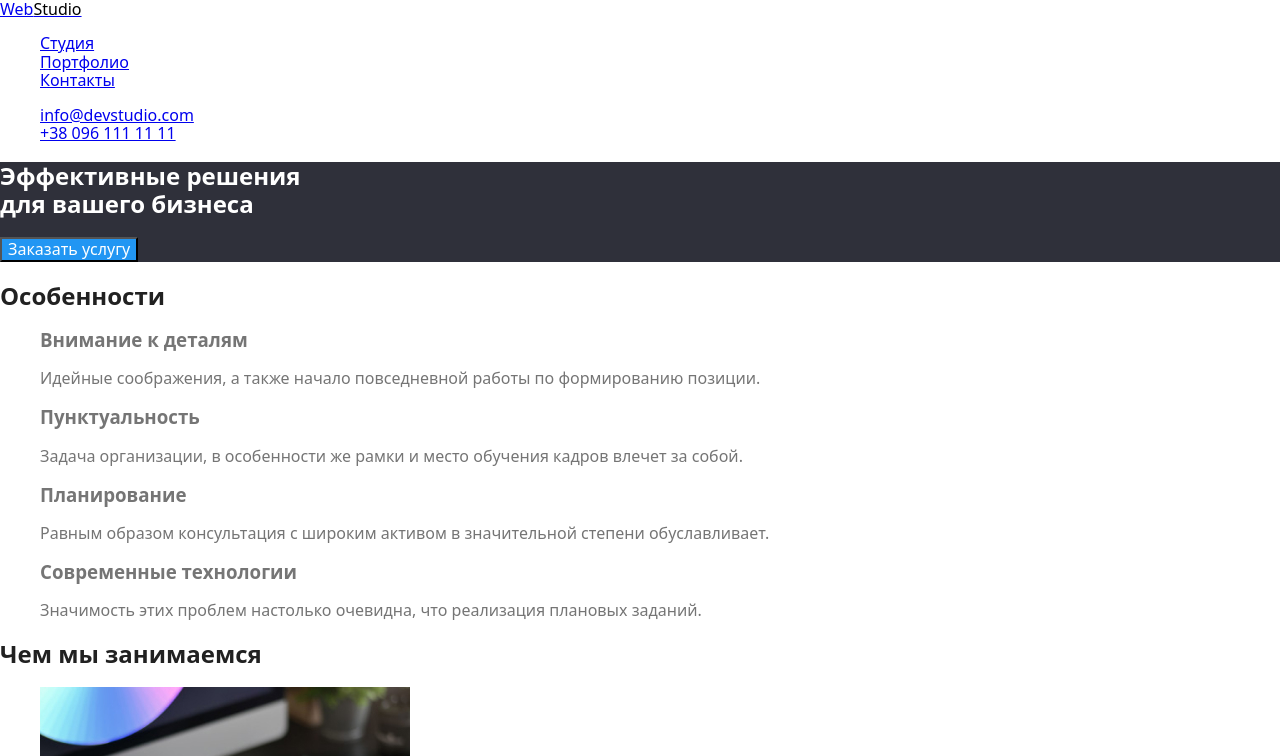
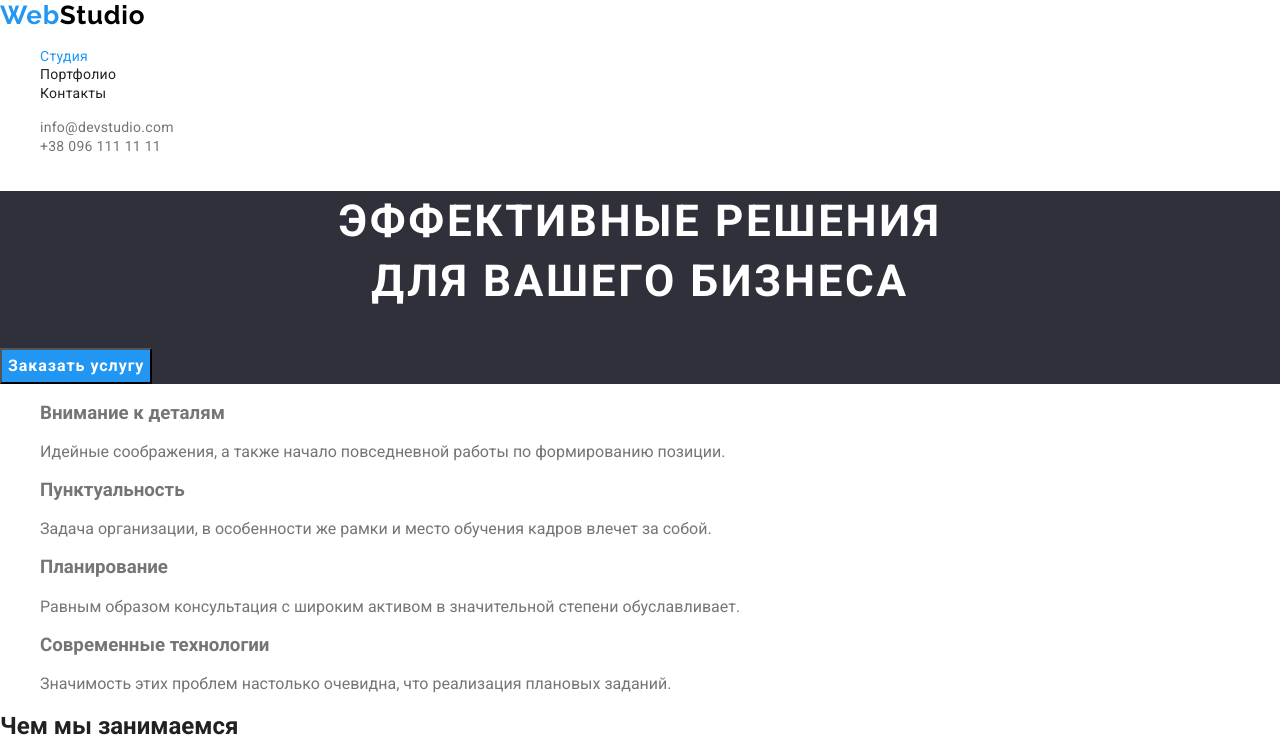
Before and after one commit to Kate-Kompani/goit-markup-hw-02, a plain HTML site: page index.html in a window 1280 px wide. Shown: the top 756 px of the page. Drawn offline with Linux system fonts and the light colour scheme.

Commit message:
редактировала css файл
Стилизировала хедер, футер и секцию герой.

```diff
--- a/css/styles.css
+++ b/css/styles.css
@@ -16,25 +16,68 @@
 /* белый - color: #FFFFFF; */
 /* черный - color: #000000; */
 
-/* Общие */
-ul {
-    list-style: none;
-    }
+ul {list-style: none;}
 
 body {
     background-color: #FFFFFF;
     color: #757575;
+    font-family: Roboto;
+    font-style: normal;
 }
 
 /* Header */
-.logo:focus {
+.logo-web, .logo-studio {
     text-decoration: none;
-    color: var(--accent);
+    font-family: Raleway;
+    font-style: normal;
+    font-weight: bold;
+    font-size: 26px;
+    line-height: 31px;
+    letter-spacing: 0.03em;
 }
 
-.second-part-logo {
+/* .logo-web:hover,
+.logo-web:focus,
+.logo-studio:hover,
+.logo-studio:focus {color: var(--accent);} */
+
+.logo-web {color: var(--accent);}
+
+.logo-studio {color: #000000;}
+
+.nav-link {
     text-decoration: none;
-    color: #000000;
+    font-family: Roboto;
+    font-style: normal;
+    font-weight: 500;
+    font-size: 14px;
+    line-height: 16px;
+    letter-spacing: 0.02em;
+    color: #212121;
+}
+
+.nav-link:hover,
+.nav-link:focus {color: var(--accent);}
+
+.current {color: var(--accent);}
+
+.mail,
+.tel {
+    text-decoration: none;
+    font-family: Roboto;
+    font-style: normal;
+    font-weight: 500;
+    font-size: 14px;
+    line-height: 16px;
+    letter-spacing: 0.02em;
+    color: #757575;
+}
+
+.mail:hover,
+.mail:focus,
+.tel:hover,
+.tel:focus {
+    color: var(--accent);
 }
 
 /* Герой */
@@ -43,14 +86,67 @@ body {
 }
 
 .hero-title {
+    text-decoration: none;
+    font-family: Roboto;
+    font-style: normal;
+    font-weight: 900;
+    font-size: 44px;
+    line-height: 60px;
+    text-align: center;
+    letter-spacing: 0.06em;
+    text-transform: uppercase;
     color: #FFFFFF;
 }
 
 .hero-button {
     color: #FFFFFF;
     background-color: var(--accent);
+    font-family: Roboto;
+    font-style: normal;
+    font-weight: bold;
+    font-size: 16px;
+    line-height: 30px;
+    text-align: center;
+    letter-spacing: 0.06em;
 }
 
 .section-title {
     color: var(--title-color);
 }
+
+.visually-hidden {
+    position: absolute;
+    width: 1px;
+    height: 1px;
+    margin: -1px;
+    border: 0;
+    padding: 0;
+    white-space: nowrap;
+    clip-path: inset(100%);
+    clip: rect(0 0 0 0);
+    overflow: hidden;
+}
+
+/* Футер */
+footer {background-color: var(--background-color);}
+
+.address-f,
+.mail-f,
+.tel-f {
+text-decoration: none;
+font-family: Roboto;
+font-style: normal;
+font-weight: normal;
+font-size: 14px;
+line-height: 24px;
+letter-spacing: 0.03em;
+}
+
+.address-f {
+    color: #FFFFFF;
+}
+
+.mail-f,
+.tel-f {
+    color:rgba(255, 255, 255, 0.6)
+}
--- a/index.html
+++ b/index.html
@@ -4,6 +4,11 @@
     <meta charset="UTF-8">
     <meta name="viewport" content="width=device-width, initial-scale=1.0">
     <title>WebStudio</title>
+    <link rel="preconnect" href="https://fonts.gstatic.com">
+    <link href="https://fonts.googleapis.com/css2?family=Raleway:wght@400;700&family=Roboto:wght@400;700&display=swap"
+        rel="stylesheet">
+    <link rel="preconnect" href="https://fonts.gstatic.com">
+    <link href="https://fonts.googleapis.com/css2?family=Roboto:wght@400;700&display=swap" rel="stylesheet">
     <link rel="stylesheet" href="./css/modern-normalize.css" />
     <link rel="stylesheet" href="./css/styles.css" />
 </head>
@@ -11,16 +16,16 @@
     <!-- Шапка сайта -->
     <header>
         <nav>
-            <a class="logo" href="./index.html">Web<span class="second-part-logo">Studio</span></a>
+            <a class="logo-web" href="./index.html">Web<span class="logo-studio">Studio</span></a>
             <ul>
-                <li><a href="#">Студия</a></li>
-                <li><a href="./portfolio.html">Портфолио</a></li>
-                <li><a href="#">Контакты</a></li>
+                <li><a class="nav-link current" href="#">Студия</a></li>
+                <li><a class="nav-link" href="./portfolio.html">Портфолио</a></li>
+                <li><a class="nav-link" href="#">Контакты</a></li>
             </ul>
         </nav>
-        <ul>
-            <li><a href="mailto:info@devstudio.com">info@devstudio.com</a></li>
-            <li><a href="tel:+380961111111">+38 096 111 11 11</a></li>
+        <ul >
+            <li><a class="mail" href="mailto:info@devstudio.com">info@devstudio.com</a></li>
+            <li><a class="tel" href="tel:+380961111111">+38 096 111 11 11</a></li>
         </ul>
     </header>
 
@@ -33,7 +38,7 @@
 
         <!-- Особенности - Заголовок для симантики - пользователю не должен видеть -->
         <section class="section">
-            <h2 class="section-title">Особенности</h2>
+            <h2 class="section-title visually-hidden">Особенности</h2>
             <ul>
                 <li>
                     <h3>Внимание к деталям</h3>
@@ -92,11 +97,11 @@
         </section>
     </main>
     <footer>
-        <a href="./index.html" class="logo">WebStudio</a>
-        <address>
-        <a href="#">г. Киев, пр-т Леси Украинки, 26</a>
-        <a href="mailto:info@devstudio.com">info@devstudio.com</a>
-        <a href="tel:+380961111111">+38 096 111 11 11</a>
+        <a class="logo-web" href="./index.html">Web<span class="logo-studio">Studio</span></a>
+        <address class="address">
+        <a class="address-f" href="#">г. Киев, пр-т Леси Украинки, 26</a>
+        <a class="mail-f" href="mailto:info@example.com">info@devstudio.com</a>
+        <a class="tel-f" href="tel:+380961111111">+38 096 111 11 11</a>
         </address>
     </footer>
 </body>
```
Also changed, not shown: portfolio.html (+17 -12 lines).
